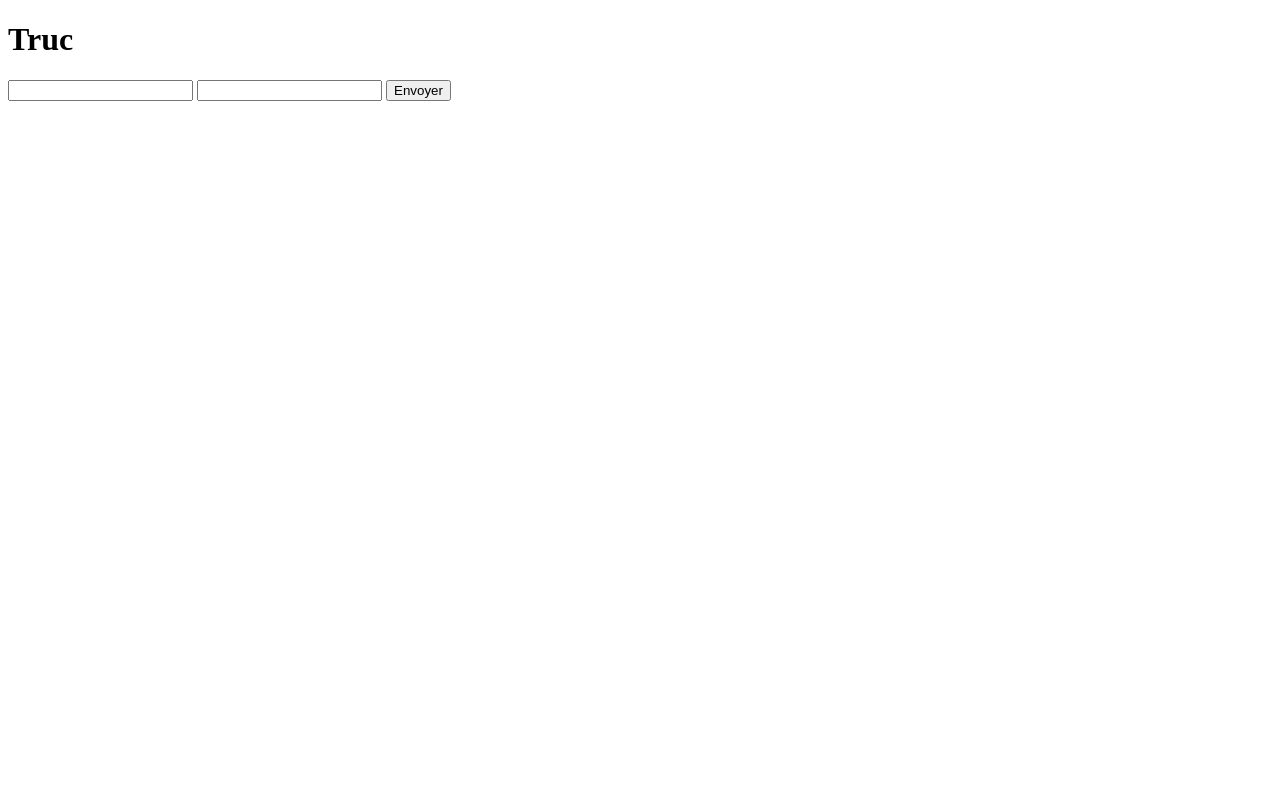
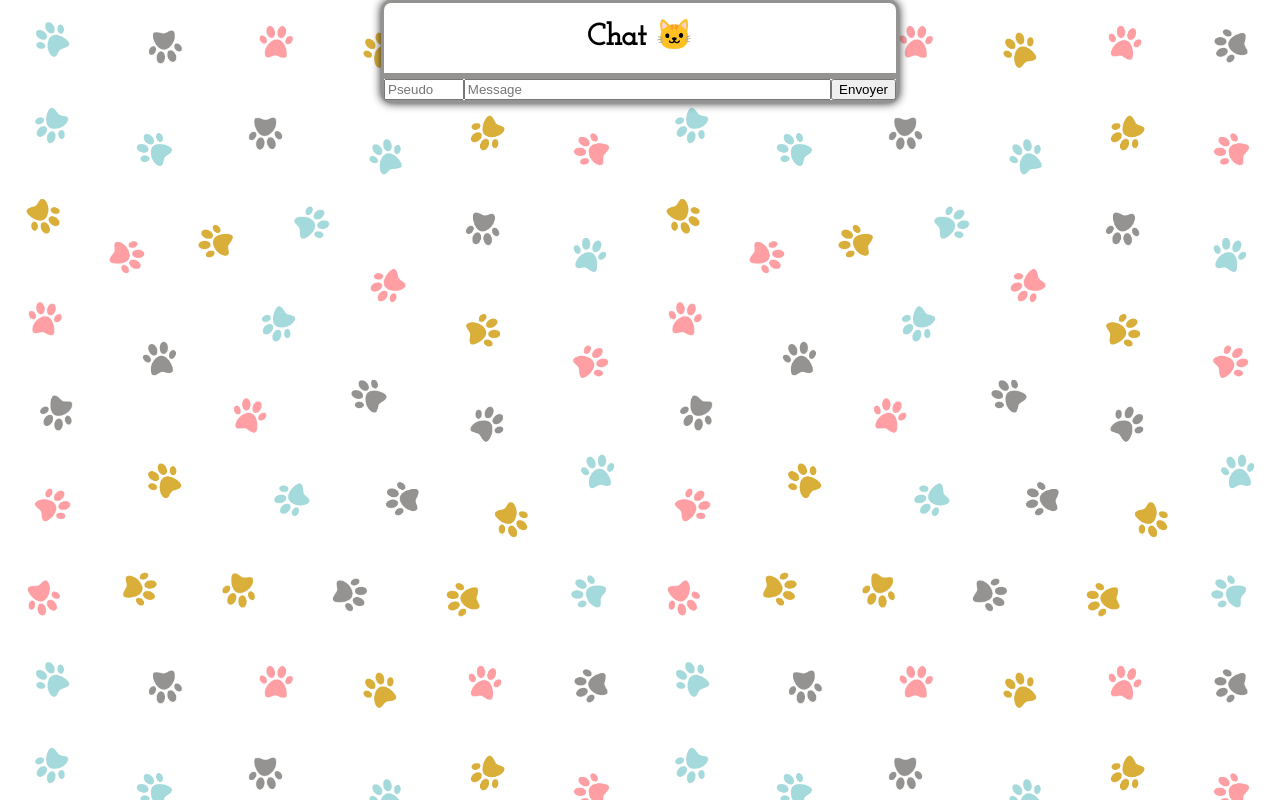
Before and after one commit to valmri/websocket-tchat, a website: page app/index.html in a window 1280 px wide. Both pictures are taken after a click on the button "Envoyer". Drawn offline with nearby package versions, Linux system fonts and the light colour scheme; no server answers.

Commit message:
Système du chat

```diff
--- a/app/assets/chat.js
+++ b/app/assets/chat.js
@@ -4,14 +4,17 @@ let chat = document.getElementById('chat');
 envoyer = () => {
     let pseudo = document.getElementById('pseudo').value;
     let message = document.getElementById('message').value;
+
     socket.emit('user', {
         pseudo: pseudo,
         message: message
     });
+
 }
 
 socket.on('socket', (socket) => {
     let msgbody = document.createElement('p');
+    msgbody.classList.add('moi')
     let pseudo = document.createElement('strong');
     pseudo.innerText = socket.pseudo+' : ';
     msgbody.appendChild(pseudo);
--- /dev/null
+++ b/app/assets/css/main.css
@@ -0,0 +1,50 @@
+@import url('https://fonts.googleapis.com/css2?family=Josefin+Slab:wght@500&family=Lato:wght@400;700&display=swap');
+
+
+body {
+    background-image: url(../img/cat.jpg);
+    background-size: 50%;
+}
+
+.app {
+    margin: auto;
+    width: 40%;
+    background-color: #fff;
+    border: 3px solid #949391;
+    border-radius: 10px;
+    box-shadow: 0px 0px 10px #202020;
+}
+
+.app_title {
+    text-align: center;
+    font-family: 'Josefin Slab', serif;
+    font-size: 30px;
+    padding: 20px 0px;
+    /*font-family: 'Lato', sans-serif;*/
+}
+
+#chat {
+    border-top: 3px solid #949391;
+    border-bottom: 3px solid #949391;
+    overflow-y: scroll;
+}
+
+.app_inputs {
+    display: flex;
+}
+
+.app_inputs #pseudo {
+    width: 20%;
+}
+
+.app_inputs #message {
+    width: 100%;
+}
+
+#chat p {
+    padding: 10px;
+}
+
+#chat p.moi {
+    background-color: #ddd;
+}
--- /dev/null
+++ b/app/assets/css/reset.css
@@ -0,0 +1,53 @@
+/* http://meyerweb.com/eric/tools/css/reset/ */
+/* v1.0 | 20080212 */
+
+html, body, div, span, applet, object, iframe,
+h1, h2, h3, h4, h5, h6, p, blockquote, pre,
+a, abbr, acronym, address, big, cite, code,
+del, dfn, em, font, img, ins, kbd, q, s, samp,
+small, strike, strong, sub, sup, tt, var,
+b, u, i, center,
+dl, dt, dd, ol, ul, li,
+fieldset, form, label, legend,
+table, caption, tbody, tfoot, thead, tr, th, td {
+	margin: 0;
+	padding: 0;
+	border: 0;
+	outline: 0;
+	font-size: 100%;
+	vertical-align: baseline;
+	background: transparent;
+}
+body {
+	line-height: 1;
+}
+ol, ul {
+	list-style: none;
+}
+blockquote, q {
+	quotes: none;
+}
+blockquote:before, blockquote:after,
+q:before, q:after {
+	content: '';
+	content: none;
+}
+
+/* remember to define focus styles! */
+:focus {
+	outline: 0;
+}
+
+/* remember to highlight inserts somehow! */
+ins {
+	text-decoration: none;
+}
+del {
+	text-decoration: line-through;
+}
+
+/* tables still need 'cellspacing="0"' in the markup */
+table {
+	border-collapse: collapse;
+	border-spacing: 0;
+}
--- a/app/index.html
+++ b/app/index.html
@@ -5,14 +5,19 @@
     <meta http-equiv="X-UA-Compatible" content="IE=edge">
     <meta name="viewport" content="width=device-width, initial-scale=1.0">
     <title>Chat</title>
-    <link rel="stylesheet" href="/assets/main.css">
+    <link rel="stylesheet" href="/assets/css/reset.css">
+    <link rel="stylesheet" href="/assets/css/main.css">
 </head>
 <body>
-    <h1>Truc</h1>
-    <div id="chat"></div>
-    <input type="text" id="pseudo">
-    <input type="text" id="message">
-    <button id="exp" onclick="envoyer()">Envoyer</button>
+    <div class="app">
+        <h1 class="app_title">Chat 🐱</h1>
+        <div id="chat"></div>
+        <div class="app_inputs">
+            <input type="text" id="pseudo" placeholder="Pseudo">
+            <input type="text" id="message" placeholder="Message">
+            <button id="exp" onclick="envoyer()">Envoyer</button>
+        </div>
+    </div>
     <script src="/socket.io/socket.io.js"></script>
     <script src="/assets/chat.js"></script>
 </body>
--- a/index.js
+++ b/index.js
@@ -17,8 +17,10 @@ app.get('/', (req, res) => {
 io.on("connection", (socket) => {
     console.log(socket.id+' is connected');
     socket.on('user', (user) => {
-        socket.emit('socket', user);
+        console.log('SO : ', user);
+        io.sockets.emit('socket', user);
     })
+
 });
 
 httpServer.listen(PORT);
```
Also changed, not shown: app/assets/img/cat.jpg (added), app/assets/main.css (deleted).
